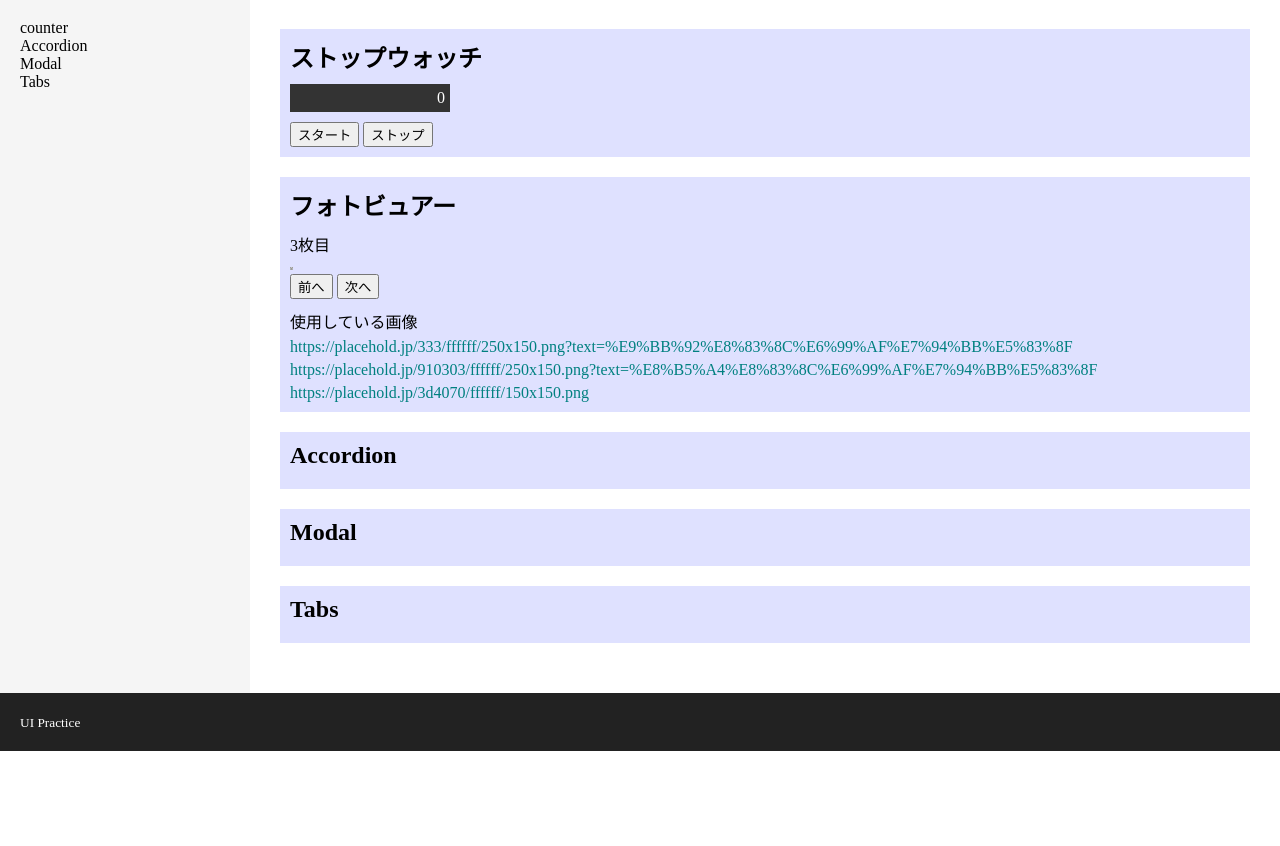
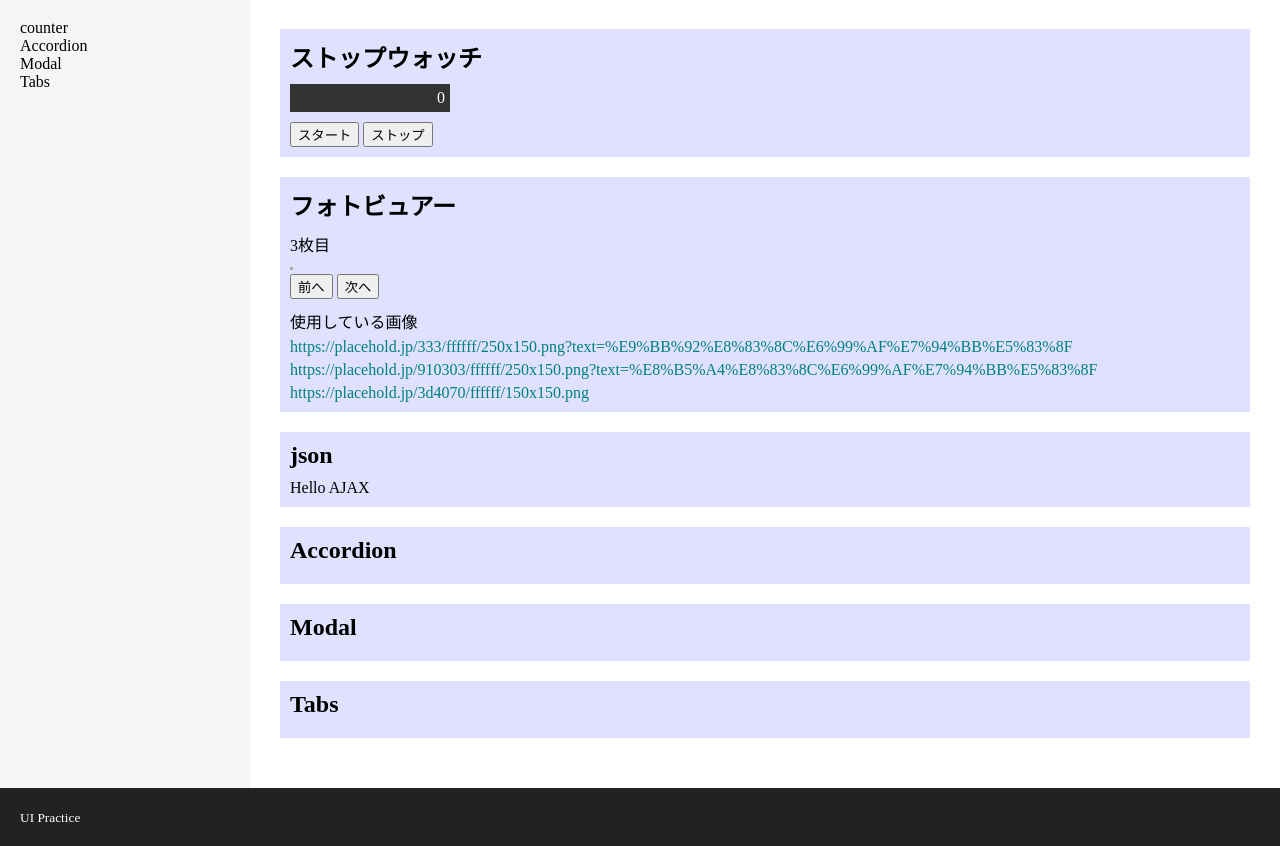
Before and after one commit to Nagayama-Shinnosuke/vite-vs, a website built with Vite: page index.html in a window 1280 px wide. Shown: the part 78-924 px from the top of the page. Before the commit the page ends 829 px from the top, so only its background shows below. Built offline with nearby package versions, Linux system fonts and the light colour scheme; placeholder pictures from the web are drawn by us.

Commit message:
JSONデータを使用したテキスト生成

```diff
--- a/index.html
+++ b/index.html
@@ -49,6 +49,11 @@
         </div>
       </section>
 
+      <section id="json-area" class="p-section">
+        <h2 class="area-ttl">json</h2>
+        <p id="message"></p>
+      </section>
+
       <section id="accordion-area" class="p-section">
         <h2 class="area-ttl">Accordion</h2>
       </section>
@@ -67,6 +72,20 @@
     <small>UI Practice</small>
   </footer>
 
+  <script>
+    // ajax通信demo
+    const jsonStr = JSON.stringify({
+      name: "永山慎之助",
+      age: 23,
+      interest: ["プログラミング", "読書"]
+    });
+
+    console.log(jsonStr);
+
+    const obj = JSON.parse(jsonStr);
+    console.log(obj);
+  </script>
+
   <script type="module" src="/src/js/main.js"></script>
 </body>
 
--- /dev/null
+++ b/public/data/hello.json
@@ -0,0 +1,3 @@
+{
+    "message": "Hello AJAX"
+}
--- a/src/js/main.js
+++ b/src/js/main.js
@@ -2,7 +2,9 @@ import '../scss/style.scss';
 import { accordion } from './modules/accordion';
 import { counter } from './modules/counter';
 import { photoViewer } from './modules/photoViewer';
+import { message } from './modules/message';
 
 accordion();
 counter();
 photoViewer();
+message();
--- /dev/null
+++ b/src/js/modules/message.js
@@ -0,0 +1,11 @@
+export const message = () => {
+    async function displayMessage() {
+        const responce = await fetch('/data/hello.json');
+        const data = await responce.json();
+
+        const messageElm = document.getElementById('message');
+        messageElm.innerHTML = data.message;
+    }
+
+    displayMessage();
+}
```
